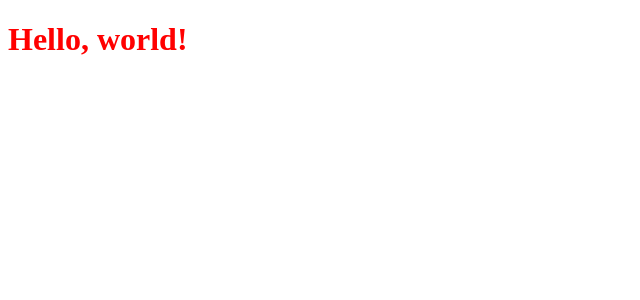
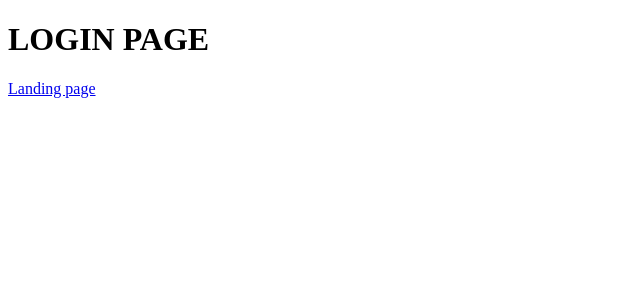
Before and after one commit to LBokan/CarInsurance-Bootcamp, a Vue app in the folder frontend/: page /login in a window 1280 px wide. Shown: the top 300 px of the page, without its empty margins (0-640 px from the left). Built offline with nearby package versions, Linux system fonts and the light colour scheme.

Commit message:
feat: connect vue router

```diff
--- a/frontend/src/App.vue
+++ b/frontend/src/App.vue
@@ -1,17 +1,3 @@
 <template>
-  <h1 class="test">
-    Hello, {{ text }}!
-  </h1>
+  <router-view></router-view>
 </template>
-
-<script setup lang="ts">
-import { ref } from 'vue';
-
-const text = ref('world');
-</script>
-
-<style>
-.test {
-  color: red;
-}
-</style>
--- a/frontend/src/main.ts
+++ b/frontend/src/main.ts
@@ -1,7 +1,8 @@
 import { createApp } from 'vue';
 
 import App from '@/App.vue';
+import router from '@/router/router';
 
 const app = createApp(App);
 
-app.mount('#app');
+app.use(router).mount('#app');
--- /dev/null
+++ b/frontend/src/router/router.ts
@@ -0,0 +1,23 @@
+import { createRouter, createWebHistory } from "vue-router";
+
+import LoginPage from '@/views/LoginPage.vue';
+
+const router = createRouter({
+  history: createWebHistory(),
+  routes: [
+    {
+      path: "/login",
+      component: LoginPage
+    },
+    {
+      path: "/",
+      component: () => import('@/views/LandingPage.vue'),
+    },
+    {
+      path: '/:pathMatch(.*)',
+      component: () => import('@/views/FallbackPage.vue'),
+    }
+  ]
+});
+
+export default router;
--- /dev/null
+++ b/frontend/src/views/FallbackPage.vue
@@ -0,0 +1,7 @@
+<template>
+    <div>
+        <h1>PAGE NOT FOUND</h1>
+
+        <router-link to="/login">Login page</router-link>
+    </div>
+</template>
--- /dev/null
+++ b/frontend/src/views/LandingPage.vue
@@ -0,0 +1,9 @@
+<template>
+    <div>
+        <h1>
+            LANDING PAGE
+        </h1>
+
+        <router-link to="/login">Login page</router-link>
+    </div>
+</template>
--- /dev/null
+++ b/frontend/src/views/LoginPage.vue
@@ -0,0 +1,9 @@
+<template>
+    <div>
+        <h1>
+            LOGIN PAGE
+        </h1>
+
+        <router-link to="/">Landing page</router-link>
+    </div>
+</template>
```
